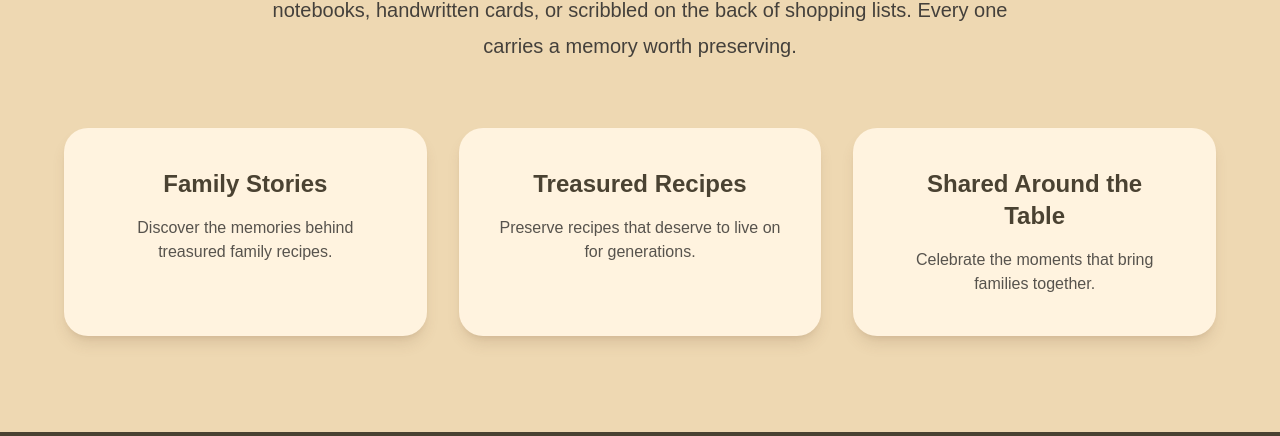
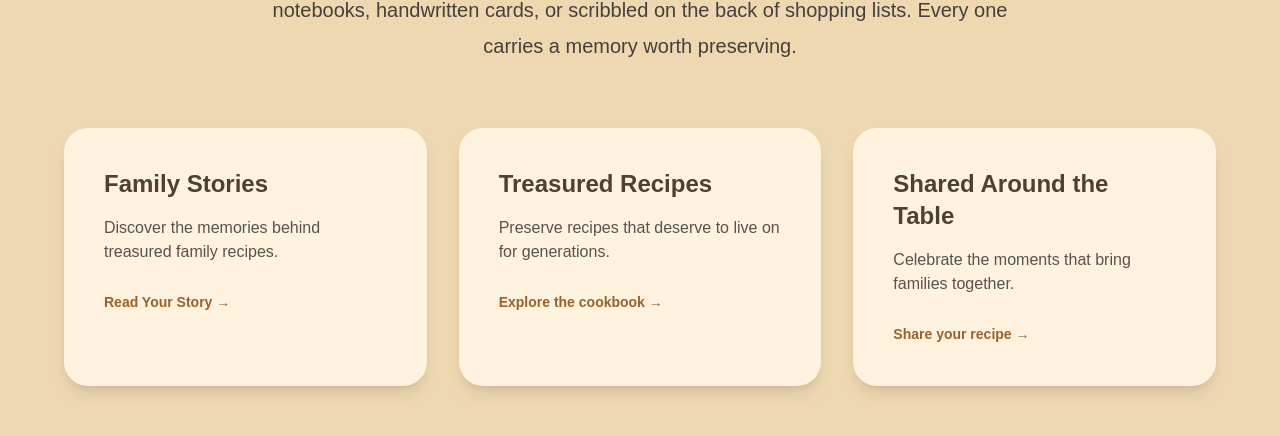
Before and after one commit to OPRUK/opr-platform, a Next.js app: page / in a window 1280 px wide. Shown: the part 1060-1496 px from the top of the page. Built offline with nearby package versions, Linux system fonts and the light colour scheme.

Commit message:
Link homepage story cards

```diff
--- a/app/page.tsx
+++ b/app/page.tsx
@@ -64,7 +64,10 @@ export default function Home() {
             </p>
 
             <div className="mt-16 grid gap-8 md:grid-cols-3">
-              <div className="rounded-3xl bg-[#FFF3DF] p-10 shadow-lg shadow-[#6E4B2C]/15 transition-all duration-300 hover:-translate-y-2 hover:shadow-2xl">
+              <Link
+                href="/our-story"
+                className="group rounded-3xl bg-[#FFF3DF] p-10 text-left shadow-lg shadow-[#6E4B2C]/15 transition-all duration-300 hover:-translate-y-2 hover:shadow-2xl"
+              >
                 <h3 className="mb-4 text-2xl font-bold text-[#4A4232]">
                   Family Stories
                 </h3>
@@ -72,9 +75,15 @@ export default function Home() {
                 <p className="text-stone-600">
                   Discover the memories behind treasured family recipes.
                 </p>
-              </div>
+                <span className="mt-7 inline-block text-sm font-semibold text-[#9A622A] transition group-hover:translate-x-1">
+                  Read Your Story →
+                </span>
+              </Link>
 
-              <div className="rounded-3xl bg-[#FFF3DF] p-10 shadow-lg shadow-[#6E4B2C]/15 transition-all duration-300 hover:-translate-y-2 hover:shadow-2xl">
+              <Link
+                href="/family-cookbook"
+                className="group rounded-3xl bg-[#FFF3DF] p-10 text-left shadow-lg shadow-[#6E4B2C]/15 transition-all duration-300 hover:-translate-y-2 hover:shadow-2xl"
+              >
                 <h3 className="mb-4 text-2xl font-bold text-[#4A4232]">
                   Treasured Recipes
                 </h3>
@@ -82,9 +91,15 @@ export default function Home() {
                 <p className="text-stone-600">
                   Preserve recipes that deserve to live on for generations.
                 </p>
-              </div>
+                <span className="mt-7 inline-block text-sm font-semibold text-[#9A622A] transition group-hover:translate-x-1">
+                  Explore the cookbook →
+                </span>
+              </Link>
 
-              <div className="rounded-3xl bg-[#FFF3DF] p-10 shadow-lg shadow-[#6E4B2C]/15 transition-all duration-300 hover:-translate-y-2 hover:shadow-2xl">
+              <Link
+                href="/share"
+                className="group rounded-3xl bg-[#FFF3DF] p-10 text-left shadow-lg shadow-[#6E4B2C]/15 transition-all duration-300 hover:-translate-y-2 hover:shadow-2xl"
+              >
                 <h3 className="mb-4 text-2xl font-bold text-[#4A4232]">
                   Shared Around the Table
                 </h3>
@@ -92,7 +107,10 @@ export default function Home() {
                 <p className="text-stone-600">
                   Celebrate the moments that bring families together.
                 </p>
-              </div>
+                <span className="mt-7 inline-block text-sm font-semibold text-[#9A622A] transition group-hover:translate-x-1">
+                  Share your recipe →
+                </span>
+              </Link>
             </div>
           </div>
       </section>
```
